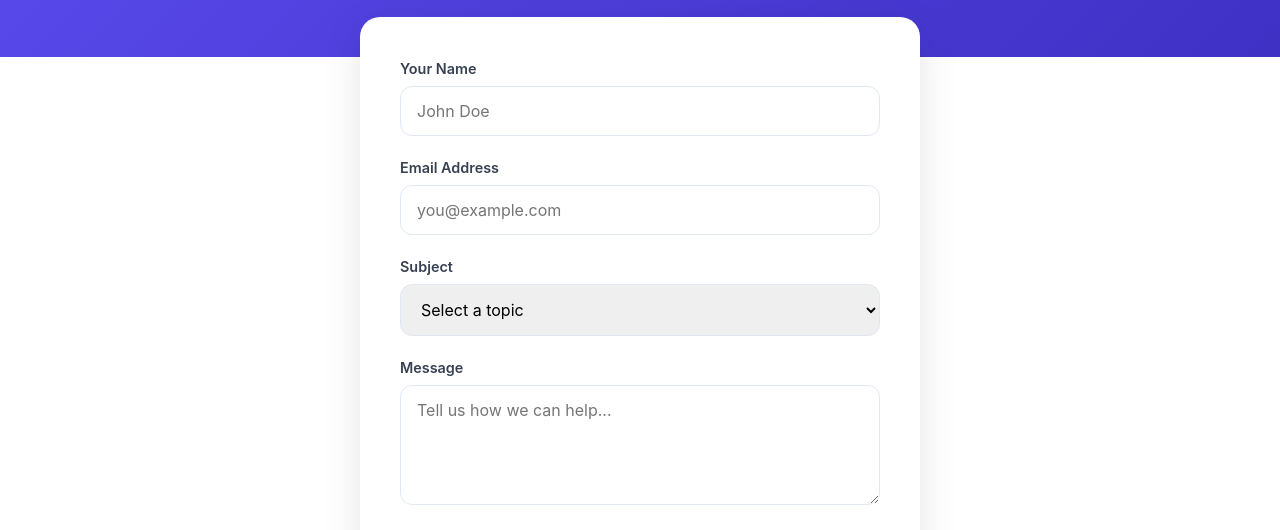
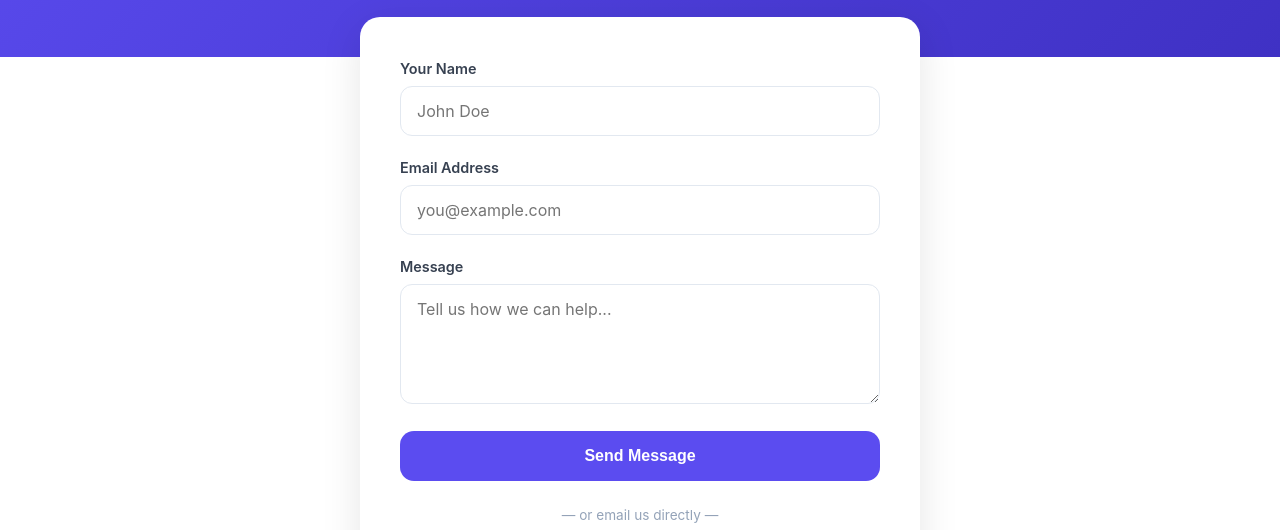
Before and after one commit to zutoly99/zutoly99.github.io, a plain HTML site: page contact.html in a window 1280 px wide. Shown: the part 229-759 px from the top of the page. Drawn offline with Linux system fonts and the light colour scheme.

Commit message:
Remove subject field, add FAB contact button, bigger footer links

```diff
--- a/contact.html
+++ b/contact.html
@@ -40,7 +40,7 @@
 
     <div class="container">
         <div class="card">
-            <form id="contactForm" action="https://formsubmit.co/support@zutly.in" method="POST">
+            <form id="contactForm" action="https://formsubmit.co/ab76c9bf326f9d274cefc7f5b2a98f7a" method="POST">
                 <input type="hidden" name="_subject" value="Zutly Website - Contact Form">
                 <input type="hidden" name="_captcha" value="false">
                 <input type="hidden" name="_next" value="https://zutly.in/contact.html?success=true">
@@ -54,19 +54,6 @@
                 <div class="form-group">
                     <label for="email">Email Address</label>
                     <input type="email" id="email" name="email" placeholder="you@example.com" required>
-                </div>
-
-                <div class="form-group">
-                    <label for="subject">Subject</label>
-                    <select id="subject" name="subject" required>
-                        <option value="">Select a topic</option>
-                        <option value="General Inquiry">General Inquiry</option>
-                        <option value="Bug Report">Bug Report</option>
-                        <option value="Feature Request">Feature Request</option>
-                        <option value="Account Issue">Account Issue</option>
-                        <option value="Safety Concern">Safety Concern</option>
-                        <option value="Partnership">Partnership</option>
-                    </select>
                 </div>
 
                 <div class="form-group">
```
Also changed, not shown: index.html (+10 -1 lines).
